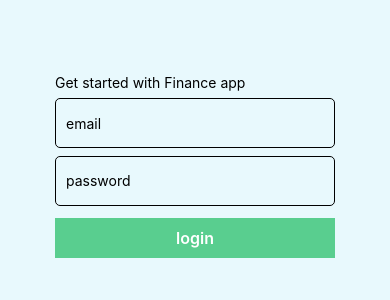
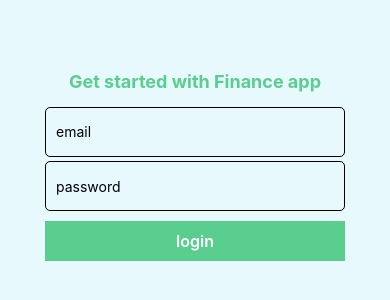
Before and after one commit to MukhammadSobirov/finance-react-native, a React Native app: screen / in a window 390 px wide. Shown: the part 256-556 px from the top of the page. Built offline with nearby package versions, Linux system fonts and the light colour scheme.

Commit message:
fix: something

```diff
--- a/App.tsx
+++ b/App.tsx
@@ -1,10 +1,12 @@
-import { ImageBackground, Pressable, StyleSheet, Text, TextInput, View } from "react-native";
+import { Pressable, StyleSheet, Text, TextInput, View } from "react-native";
+import { NavigationContainer } from "@react-navigation/native";
 
 const App = () => {
   return (
+    <NavigationContainer>
       <View style={styles.container}>
         <View style={styles.formContainer}>
-        <Text>Get started with Finance app</Text>
+          <Text style={styles.title}>Get started with Finance app</Text>
           <TextInput placeholder="email" style={styles.input} accessibilityHint="email" accessibilityLabel="email" />
           <TextInput placeholder="password" style={styles.input} />
           <Pressable
@@ -15,6 +17,7 @@ const App = () => {
           </Pressable>
         </View>
       </View>
+    </NavigationContainer>
   );
 };
 
@@ -28,6 +31,15 @@ const styles = StyleSheet.create({
     justifyContent: "center",
   },
 
+  title: {
+    fontSize: 18,
+    marginBottom: 10,
+    color: "#59CE8F",
+    textAlign: "center",
+    fontWeight: "700",
+    width: 300,
+  },
+
   formContainer: {
     display: "flex",
     flexDirection: "column",
@@ -38,14 +50,14 @@ const styles = StyleSheet.create({
   input: {
     borderWidth: 1,
     borderRadius: 5,
-    width: 280,
+    width: 300,
     height: 50,
     paddingLeft: 10,
   },
 
   button: {
     marginTop: 5,
-    width: 280,
+    width: 300,
     height: 40,
     backgroundColor: "#59CE8F",
     alignItems: "center",
@@ -61,7 +73,7 @@ const styles = StyleSheet.create({
   pressedItem: {
     backgroundColor: "#3FA796",
     marginTop: 5,
-    width: 280,
+    width: 300,
     height: 40,
     alignItems: "center",
     justifyContent: "center",
--- a/package.json
+++ b/package.json
@@ -10,11 +10,15 @@
     "eject": "expo eject"
   },
   "dependencies": {
+    "@react-navigation/native": "^6.0.11",
+    "@react-navigation/native-stack": "^6.7.0",
     "expo": "~45.0.0",
     "expo-status-bar": "~1.3.0",
     "react": "17.0.2",
     "react-dom": "17.0.2",
     "react-native": "0.68.2",
+    "react-native-safe-area-context": "4.2.4",
+    "react-native-screens": "~3.11.1",
     "react-native-web": "0.17.7"
   },
   "devDependencies": {
```
Also changed, not shown: 1 other file (tests, documents, lock files or other folders). Lines whose indentation alone changed are shown as unchanged.
